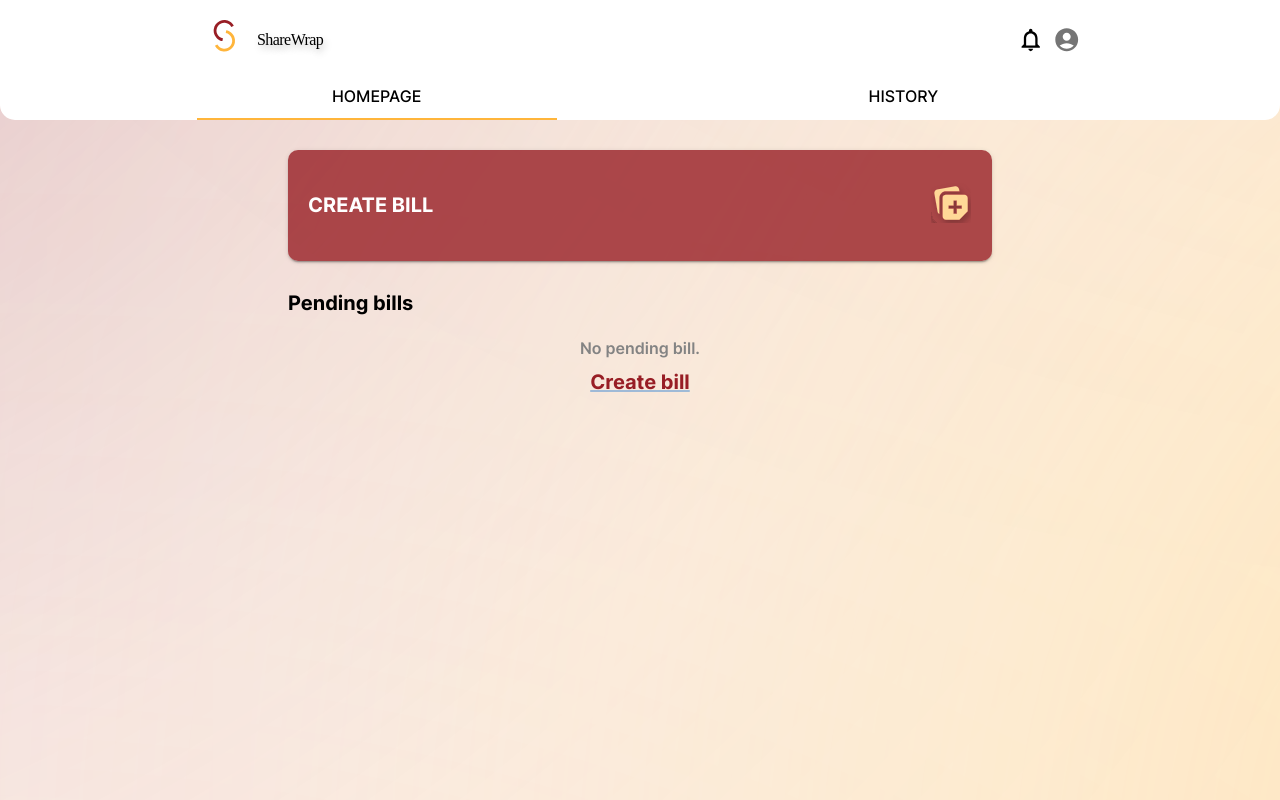
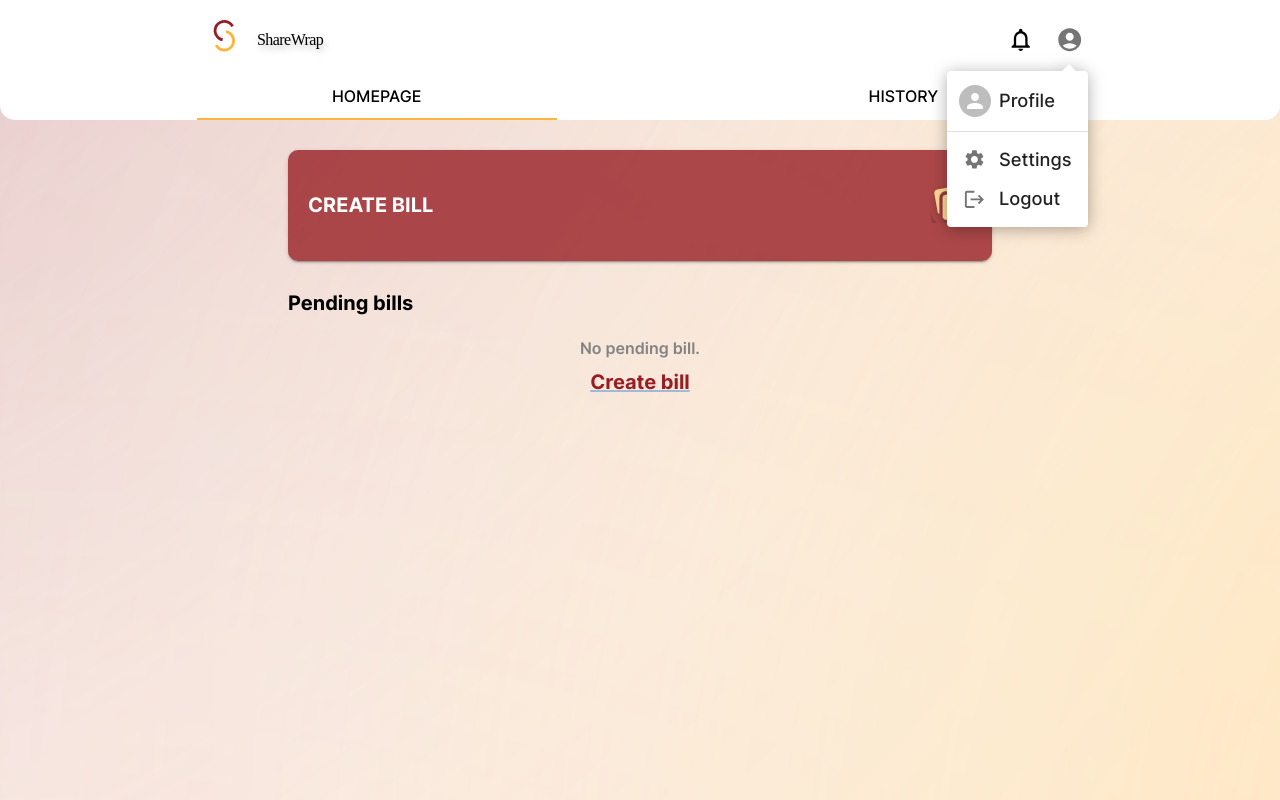
Before and after one commit to doungnapat27/ShareWrap, a React (Create React App) app: page /home in a window 1280 px wide. Both pictures are taken after a click on the button "Account settings". Built offline with nearby package versions, Linux system fonts and the light colour scheme.

Commit message:
update navbar
create logout button on navbar

```diff
--- a/src/ui/modules/components/navbar.jsx
+++ b/src/ui/modules/components/navbar.jsx
@@ -3,17 +3,29 @@
 import NotificationsNoneIcon from "@mui/icons-material/NotificationsNone";
 import AccountCircle from "@mui/icons-material/AccountCircle";
 import useStyles  from './navbarStyle.jsx';
+import {AppBar,Box,Toolbar,IconButton,Typography,} from "@mui/material";
+import Avatar from '@mui/material/Avatar';
+import Menu from '@mui/material/Menu';
+import MenuItem from '@mui/material/MenuItem';
+import ListItemIcon from '@mui/material/ListItemIcon';
+import Divider from '@mui/material/Divider';
+import Tooltip from '@mui/material/Tooltip';
+import Settings from '@mui/icons-material/Settings';
+import Logout from '@mui/icons-material/Logout';
 
-import {
-  AppBar,
-  Box,
-  Toolbar,
-  IconButton,
-  Typography
-} from "@mui/material";
 
 function Navbar() {
-
+  const handleSignInClick = () => {
+    window.location.href = "/";
+  };
+  const [anchorEl, setAnchorEl] = React.useState(null);
+  const open = Boolean(anchorEl);
+  const handleClick = (event) => {
+    setAnchorEl(event.currentTarget);
+  };
+  const handleClose = () => {
+    setAnchorEl(null);
+  };
   const classes = useStyles();
   return (
     <Box sx={{ flexGrow: 1 }}>
@@ -24,11 +36,72 @@
             ShareWrap
           </Typography>
           <NotificationsNoneIcon className={classes.notificationIcon} />
-          <IconButton>
-            <AccountCircle className={classes.accountCircle} />
+          <Tooltip title="Account settings">
+          <IconButton
+            onClick={handleClick}
+            size="small"
+            sx={{ ml: 2 }}
+            aria-controls={open ? 'account-menu' : undefined}
+            aria-haspopup="true"
+            aria-expanded={open ? 'true' : undefined}
+          >
+            <AccountCircle className={classes.accountCircle}/>
           </IconButton>
+        </Tooltip>
         </Toolbar>
       </AppBar>
+      <Menu
+        anchorEl={anchorEl}
+        id="account-menu"
+        open={open}
+        onClose={handleClose}
+        onClick={handleClose}
+        PaperProps={{
+          elevation: 0,
+          sx: {
+            overflow: 'visible',
+            filter: 'drop-shadow(0px 2px 8px rgba(0,0,0,0.32))',
+            mt: 1.5,
+            '& .MuiAvatar-root': {
+              width: 32,
+              height: 32,
+              ml: -0.5,
+              mr: 1,
+            },
+            '&:before': {
+              content: '""',
+              display: 'block',
+              position: 'absolute',
+              top: 0,
+              right: 14,
+              width: 10,
+              height: 10,
+              bgcolor: 'background.paper',
+              transform: 'translateY(-50%) rotate(45deg)',
+              zIndex: 0,
+            },
+          },
+        }}
+        transformOrigin={{ horizontal: 'right', vertical: 'top' }}
+        anchorOrigin={{ horizontal: 'right', vertical: 'bottom' }}
+      >
+        <MenuItem onClick={handleClose}>
+          <Avatar /> Profile
+        </MenuItem>
+        <Divider />
+        <MenuItem onClick={handleClose}>
+          <ListItemIcon>
+            <Settings fontSize="small" />
+          </ListItemIcon>
+          Settings
+        </MenuItem>
+        <MenuItem onClick={handleSignInClick}>
+          <ListItemIcon>
+            <Logout fontSize="small" />
+          </ListItemIcon>
+          Logout
+        </MenuItem>
+      </Menu>
     </Box>
   );
 }
```
